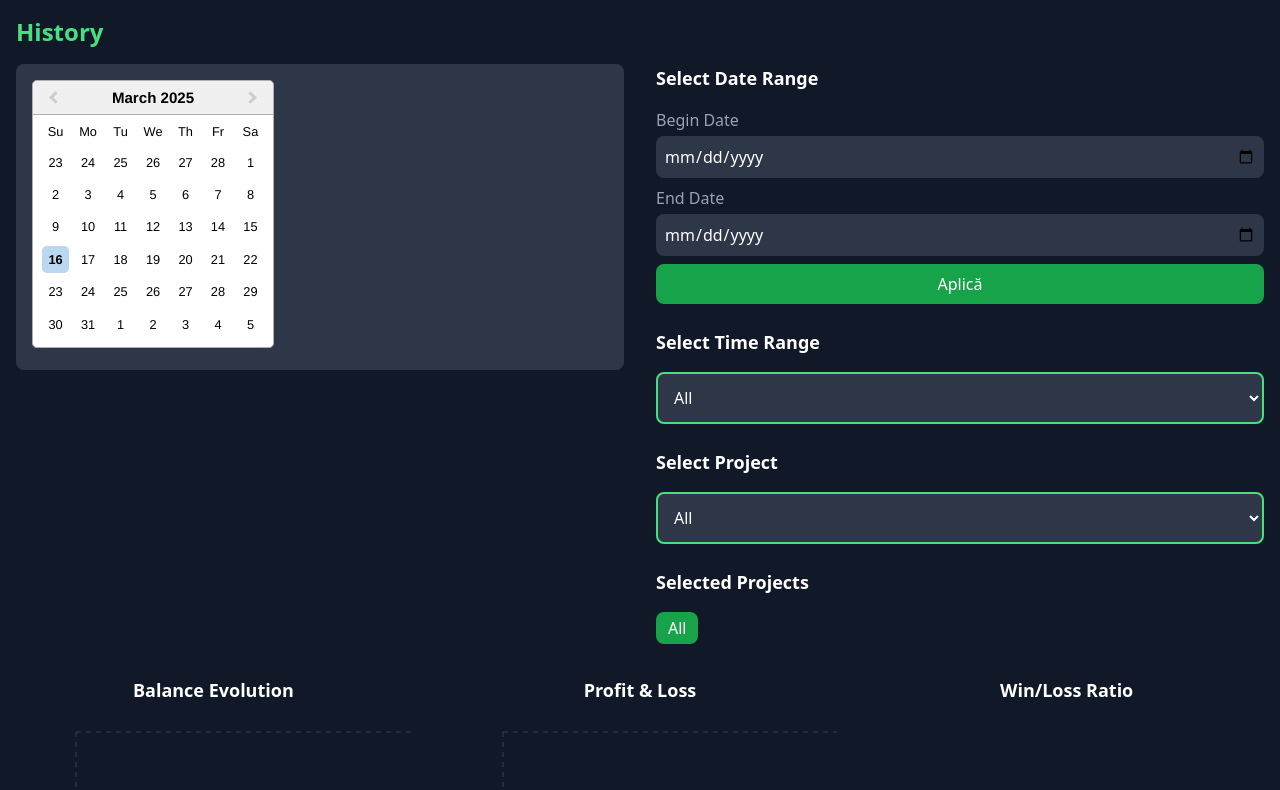
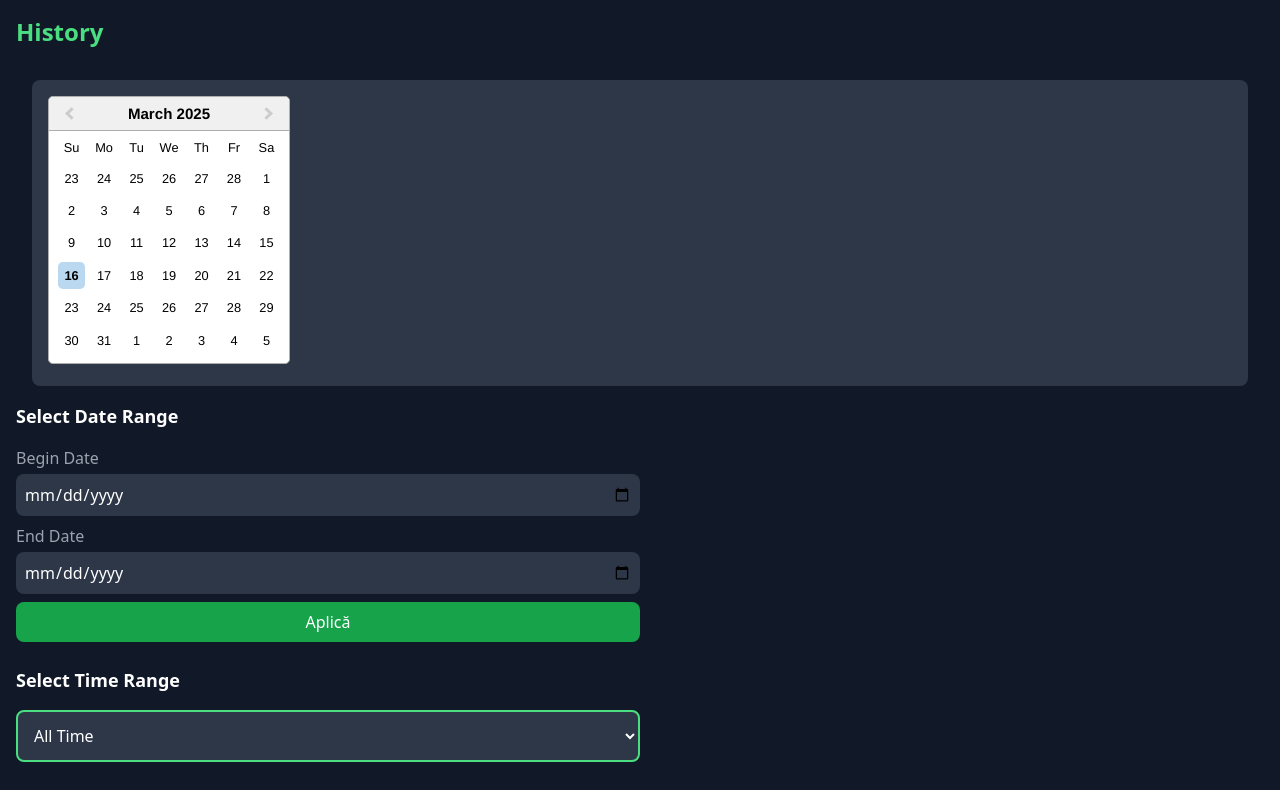
Before and after one commit to Gicone99/bets-app, a React (Create React App) app in the folder frontend/: page /history in a window 1280 px wide. Shown: the top 790 px of the page. Built offline with nearby package versions, Linux system fonts and the light colour scheme.

Commit message:
updated history

```diff
--- a/frontend/src/pages/History.jsx
+++ b/frontend/src/pages/History.jsx
@@ -6,7 +6,6 @@ import {
   YAxis,
   CartesianGrid,
   Tooltip,
-  Legend,
   BarChart,
   Bar,
   PieChart,
@@ -30,7 +29,7 @@ const History = () => {
   const [selectedRangeLabel, setSelectedRangeLabel] = useState("");
   const [manualStartDate, setManualStartDate] = useState("");
   const [manualEndDate, setManualEndDate] = useState("");
-  const [selectedProjects, setSelectedProjects] = useState(["All"]);
+  const [selectedProjects, setSelectedProjects] = useState(["All Projects"]);
   const { balancing } = useContext(BalanceContext);
   const { projects } = useContext(ProjectsContext);
 
@@ -95,7 +94,7 @@ const History = () => {
 
         bets.forEach((bet) => {
           if (
-            selectedProjects.includes("All") ||
+            selectedProjects.includes("All Projects") ||
             selectedProjects.includes(bet.title)
           ) {
             if (bet.isReady) {
@@ -242,11 +241,7 @@ const History = () => {
       className="p-4 bg-gray-900 text-white min-h-screen"
     >
       <h1 className="text-2xl font-bold mb-4 text-green-400">History</h1>
-
-      {/* Container principal pentru calendar și controale */}
-      <div className="flex flex-col lg:flex-row gap-8">
-        {/* Calendar */}
-        <div className="lg:w-1/2">
+      <div className="p-4 bg-gray-900 text-white">
         <div className="bg-gray-800 p-4 rounded-lg">
           <DatePicker
             selected={startDate}
@@ -255,14 +250,13 @@ const History = () => {
             endDate={endDate}
             selectsRange
             inline
-              className="bg-gray-800 text-white"
+            className="bg-gray-800 text-white custom-datepicker"
           />
         </div>
       </div>
 
       {/* Controale în dreapta calendarului */}
       <div className="lg:w-1/2 space-y-6">
-          {/* Begin Date, End Date și butonul Aplică */}
         <div className="space-y-4">
           <h2 className="text-lg font-semibold">Select Date Range</h2>
           <div className="flex flex-col space-y-2">
@@ -300,7 +294,7 @@ const History = () => {
             onChange={(e) => handleQuickRange(e.target.value)}
             className="w-full p-3 border-2 border-green-400 rounded-lg bg-gray-800 text-white"
           >
-              <option value="">All</option>
+            <option value="">All Time</option>
             <option value="today">Today</option>
             <option value="thisWeek">This Week</option>
             <option value="thisMonth">This Month</option>
@@ -325,7 +319,7 @@ const History = () => {
             onChange={handleProjectSelect}
             className="w-full p-3 border-2 border-green-400 rounded-lg bg-gray-800 text-white"
           >
-              <option value="All">All</option>
+            <option value="All Projects">All Projects</option>
             {projects.map((project) => (
               <option key={project.id} value={project.name}>
                 {project.name}
@@ -349,7 +343,6 @@ const History = () => {
                 {project}
               </motion.span>
             ))}
-            </div>
           </div>
         </div>
       </div>
```
Lines whose indentation alone changed are shown as unchanged.
